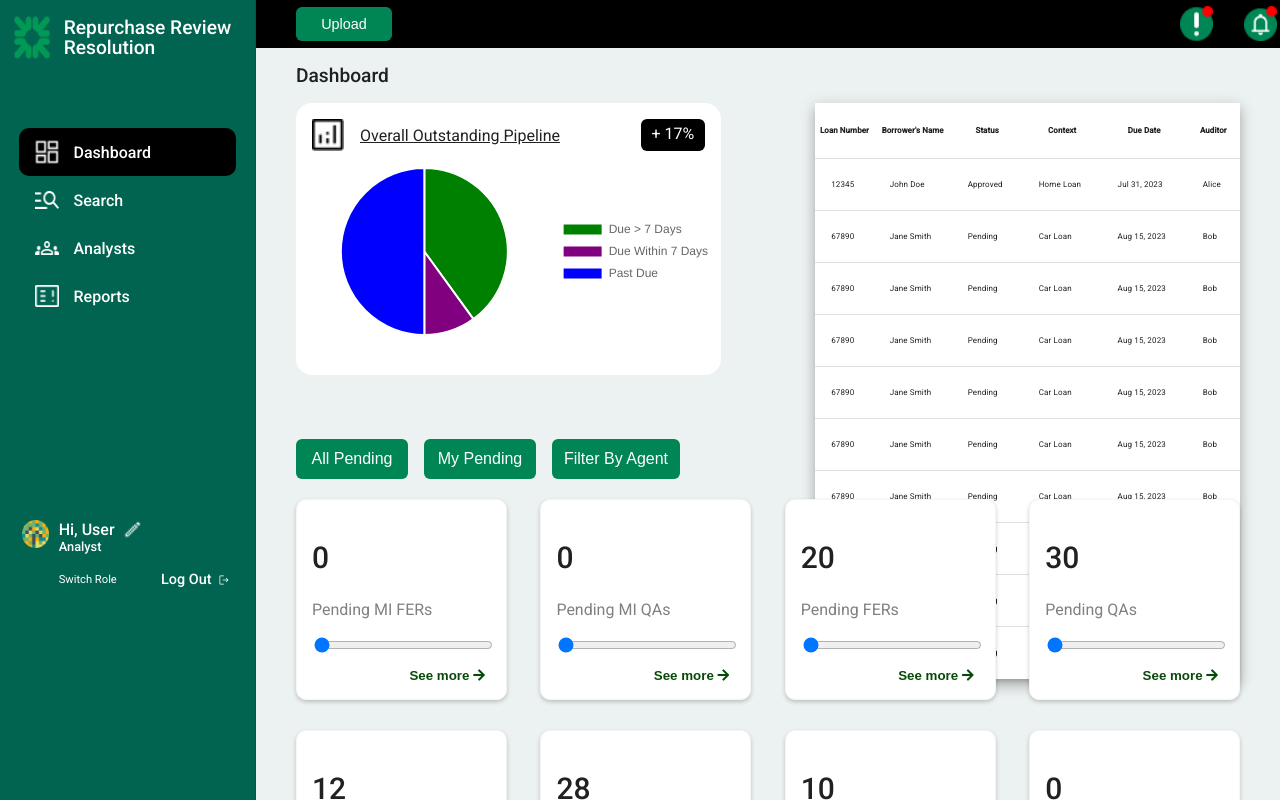
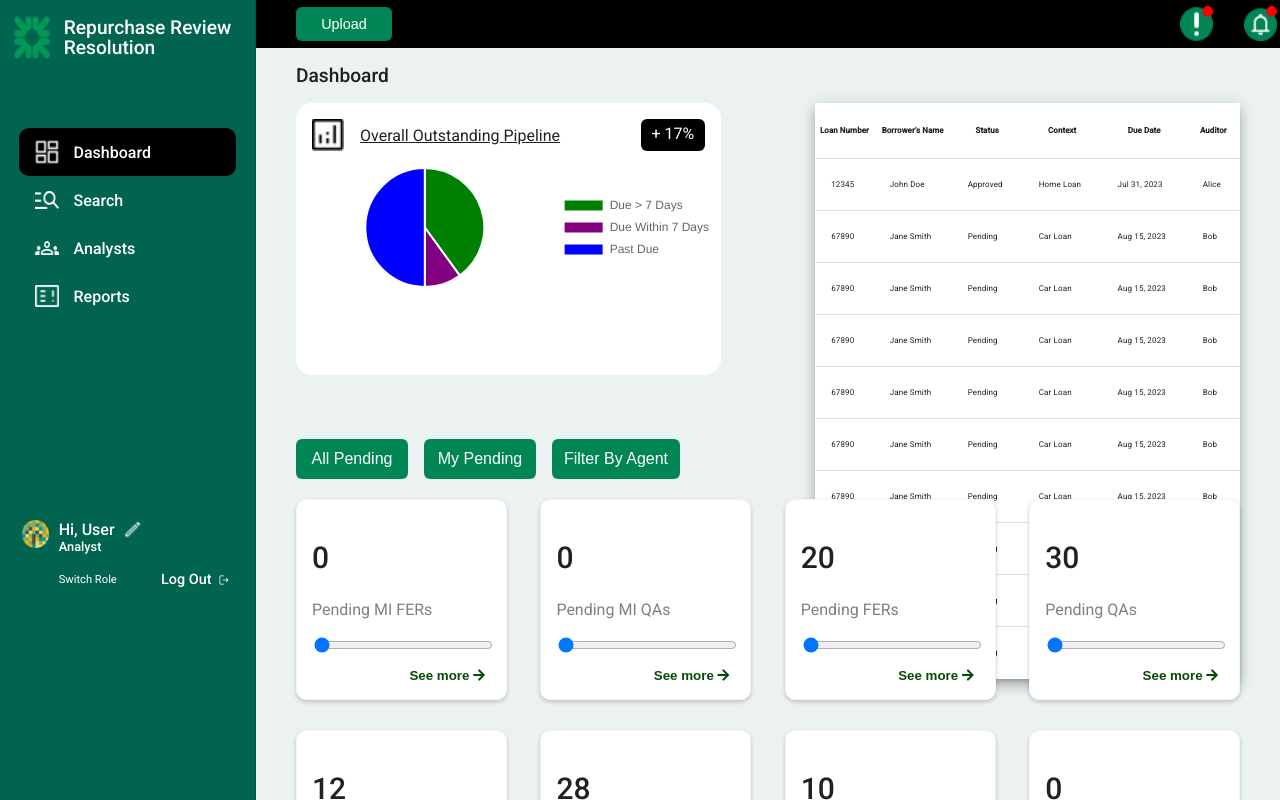
Before and after one commit to Taejun-bdiplus/mock-citizens-r3p, an Angular app: page /dashboard in a window 1280 px wide. Built offline with nearby package versions, Linux system fonts and the light colour scheme; what ng2-charts would draw is missing.

Commit message:
fix size of a pie chart

```diff
--- a/src/app/pages/main-layout/main-body/dashboard/overall-outstanding-pipeline/overall-outstanding-pipeline.component.ts
+++ b/src/app/pages/main-layout/main-body/dashboard/overall-outstanding-pipeline/overall-outstanding-pipeline.component.ts
@@ -28,7 +28,7 @@ export class OverallOutstandingPipelineComponent {
       }],
       },
       options: {
-        aspectRatio:2.5,
+        aspectRatio: 3.5,
         plugins: {
           legend: {
             position: 'right',
```
